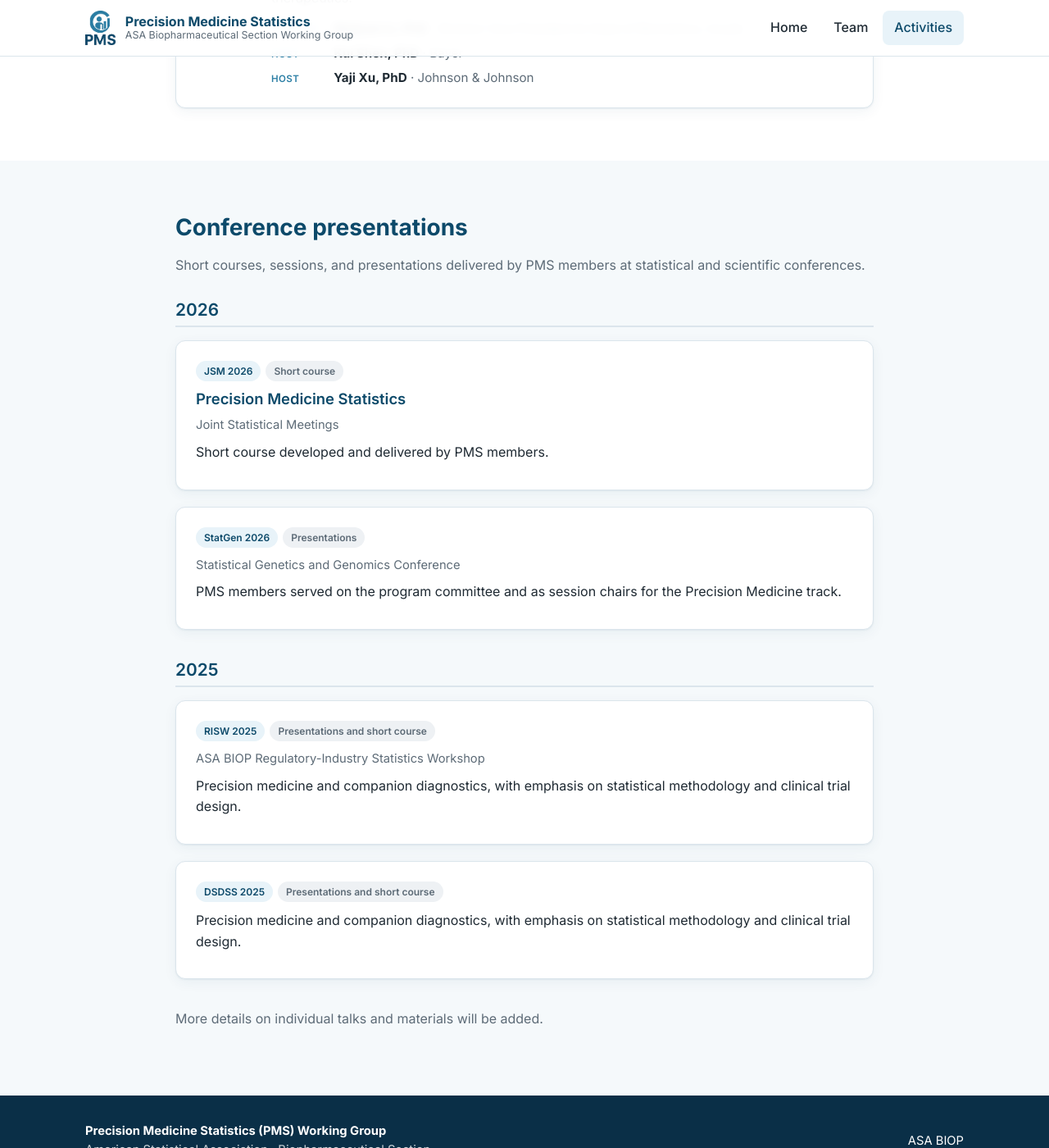
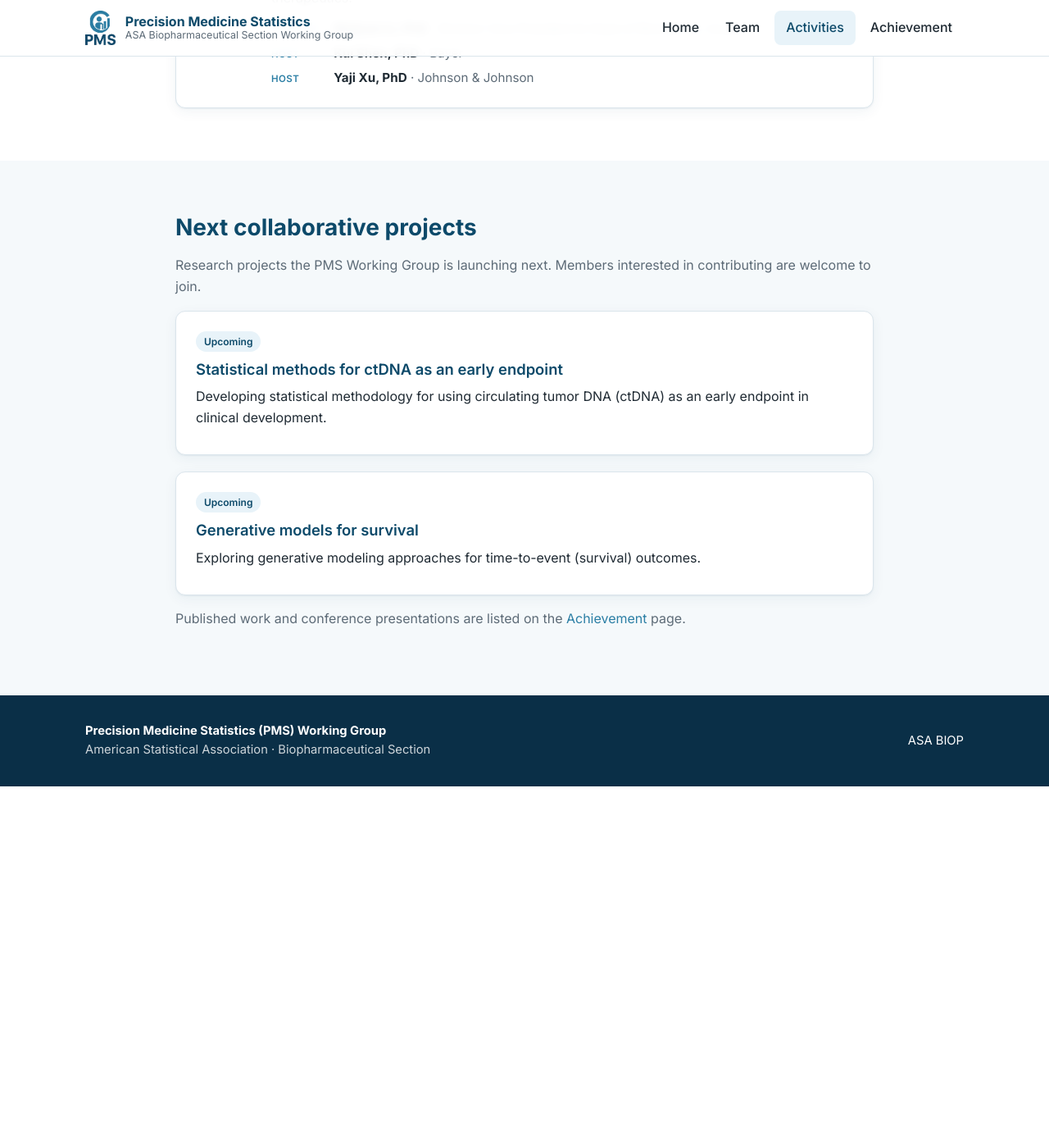
Before and after one commit to asa-biop-pms/asa-biop-pms.github.io, a Jekyll site: the page built from activities.html, in a window 1280 px wide and 1400 px high, scrolled down 1834 px. Shown: the whole window at 82% size. Built offline with Jekyll 4.4.1, drawn with Linux system fonts in a browser that asks for light colours; after the commit the page ends 2793 px from its top, so only the background shows below that; some of the changed text lies outside the part shown.

Commit message:
Add Achievement page with publications and conference presentations; add upcoming collaborative projects to Activities
Co-authored-by: Cursor <cursoragent@cursor.com>

```diff
--- /dev/null
+++ b/_data/publications.yml
@@ -0,0 +1,12 @@
+# Publications by PMS members (newest first).
+# Optional per item: authors, journal, year, summary, link.
+
+- title: "BOOST: An Adaptive Biomarker-Guided Simon Two-Stage Design with Explicit Control of Pooled and Subgroup Inference"
+  authors: ["Heling Tong", "Haitao Pan", "Hongyu Miao", "Weichao Bao", "Kui Shen"]
+  journal: Statistics in Biopharmaceutical Research
+  year: 2026
+  topic: Biomarker adaptive trial design
+  summary: >-
+    PMS members published BOOST, a biomarker adaptive trial design that extends the Simon
+    two-stage design with explicit control of pooled and biomarker-subgroup inference.
+  link: "https://www.tandfonline.com/doi/full/10.1080/19466315.2026.2695044"
--- a/_layouts/default.html
+++ b/_layouts/default.html
@@ -23,7 +23,7 @@
       </a>
       <button class="nav-toggle" aria-label="Toggle navigation" aria-expanded="false">&#9776;</button>
       <nav class="site-nav">
-        {% assign nav = "Home|/,Team|/team/,Activities|/activities/" | split: "," %}
+        {% assign nav = "Home|/,Team|/team/,Activities|/activities/,Achievement|/achievement/" | split: "," %}
         {% for item in nav %}
           {% assign parts = item | split: "|" %}
           <a href="{{ parts[1] | relative_url }}"{% if page.url == parts[1] %} class="active" aria-current="page"{% endif %}>{{ parts[0] }}</a>
--- /dev/null
+++ b/achievement.html
@@ -0,0 +1,65 @@
+---
+layout: default
+title: Achievement
+permalink: /achievement/
+---
+<section class="page-header">
+  <div class="container">
+    <h1>Achievement</h1>
+    <p>Publications and conference presentations by members of the PMS Working Group.</p>
+    <div class="year-tabs">
+      <a href="#publications">Publications</a>
+      <a href="#conferences">Conference presentations</a>
+    </div>
+  </div>
+</section>
+
+<section class="section" id="publications">
+  <div class="container narrow-wide">
+    <h2>Publications</h2>
+    <p class="muted">Peer-reviewed publications by PMS members on statistical methods for precision medicine.</p>
+    <div class="stack">
+      {% for p in site.data.publications %}
+        <article class="card conf">
+          <div class="tags">
+            {% if p.journal %}<span class="tag">{{ p.journal }}</span>{% endif %}
+            {% if p.year %}<span class="tag tag-muted">{{ p.year }}</span>{% endif %}
+            {% if p.topic %}<span class="tag tag-muted">{{ p.topic }}</span>{% endif %}
+          </div>
+          <h3>{% if p.link %}<a href="{{ p.link }}" target="_blank" rel="noopener">{{ p.title }}</a>{% else %}{{ p.title }}{% endif %}</h3>
+          {% if p.authors %}<p class="meta">{{ p.authors | join: ", " }}</p>{% endif %}
+          {% if p.summary %}<p>{{ p.summary }}</p>{% endif %}
+          {% if p.link %}<a href="{{ p.link }}" target="_blank" rel="noopener">Read the article &rarr;</a>{% endif %}
+        </article>
+      {% endfor %}
+    </div>
+  </div>
+</section>
+
+<section class="section section-alt" id="conferences">
+  <div class="container narrow-wide">
+    <h2>Conference presentations</h2>
+    <p class="muted">Short courses, sessions, and presentations delivered by PMS members at statistical and scientific conferences.</p>
+    {% for y in site.data.presentations %}
+      <div class="timeline-year">
+        <h3 class="year-heading">{{ y.year }}</h3>
+        <div class="stack">
+          {% for item in y.items %}
+            <article class="card conf">
+              <div class="tags">
+                <span class="tag">{{ item.conference }}</span>
+                {% if item.type %}<span class="tag tag-muted">{{ item.type }}</span>{% endif %}
+              </div>
+              {% if item.title %}<h3>{{ item.title }}</h3>{% endif %}
+              {% if item.full_name %}<p class="meta">{{ item.full_name }}</p>{% endif %}
+              {% if item.presenters %}<p class="meta">{{ item.presenters | join: ", " }}</p>{% endif %}
+              {% if item.description %}<p>{{ item.description }}</p>{% endif %}
+              {% if item.link %}<a href="{{ item.link }}" target="_blank" rel="noopener">More information &rarr;</a>{% endif %}
+            </article>
+          {% endfor %}
+        </div>
+      </div>
+    {% endfor %}
+    <p class="muted">More details on individual talks and materials will be added.</p>
+  </div>
+</section>
--- a/activities.html
+++ b/activities.html
@@ -6,10 +6,10 @@ permalink: /activities/
 <section class="page-header">
   <div class="container">
     <h1>Activities</h1>
-    <p>Webinars, short courses, and conference presentations organized and delivered by the PMS Working Group.</p>
+    <p>Webinars organized by the PMS Working Group and our upcoming collaborative research projects.</p>
     <div class="year-tabs">
       <a href="#webinars">Webinars</a>
-      <a href="#conferences">Conference presentations</a>
+      <a href="#projects">Collaborative projects</a>
     </div>
   </div>
 </section>
@@ -27,30 +27,22 @@ permalink: /activities/
   </div>
 </section>
 
-<section class="section section-alt" id="conferences">
+<section class="section section-alt" id="projects">
   <div class="container narrow-wide">
-    <h2>Conference presentations</h2>
-    <p class="muted">Short courses, sessions, and presentations delivered by PMS members at statistical and scientific conferences.</p>
-    {% for y in site.data.presentations %}
-      <div class="timeline-year">
-        <h3 class="year-heading">{{ y.year }}</h3>
-        <div class="stack">
-          {% for item in y.items %}
-            <article class="card conf">
-              <div class="tags">
-                <span class="tag">{{ item.conference }}</span>
-                {% if item.type %}<span class="tag tag-muted">{{ item.type }}</span>{% endif %}
-              </div>
-              {% if item.title %}<h3>{{ item.title }}</h3>{% endif %}
-              {% if item.full_name %}<p class="meta">{{ item.full_name }}</p>{% endif %}
-              {% if item.presenters %}<p class="meta">{{ item.presenters | join: ", " }}</p>{% endif %}
-              {% if item.description %}<p>{{ item.description }}</p>{% endif %}
-              {% if item.link %}<a href="{{ item.link }}" target="_blank" rel="noopener">More information &rarr;</a>{% endif %}
-            </article>
-          {% endfor %}
-        </div>
-      </div>
-    {% endfor %}
-    <p class="muted">More details on individual talks and materials will be added.</p>
+    <h2>Next collaborative projects</h2>
+    <p class="muted">Research projects the PMS Working Group is launching next. Members interested in contributing are welcome to join.</p>
+    <div class="stack">
+      <article class="card conf">
+        <div class="tags"><span class="tag">Upcoming</span></div>
+        <h3>Statistical methods for ctDNA as an early endpoint</h3>
+        <p>Developing statistical methodology for using circulating tumor DNA (ctDNA) as an early endpoint in clinical development.</p>
+      </article>
+      <article class="card conf">
+        <div class="tags"><span class="tag">Upcoming</span></div>
+        <h3>Generative models for survival</h3>
+        <p>Exploring generative modeling approaches for time-to-event (survival) outcomes.</p>
+      </article>
+    </div>
+    <p class="muted">Published work and conference presentations are listed on the <a href="{{ '/achievement/' | relative_url }}">Achievement</a> page.</p>
   </div>
 </section>
```
Also changed, not shown: EDITING.md (+20 -1 lines), README.md.
